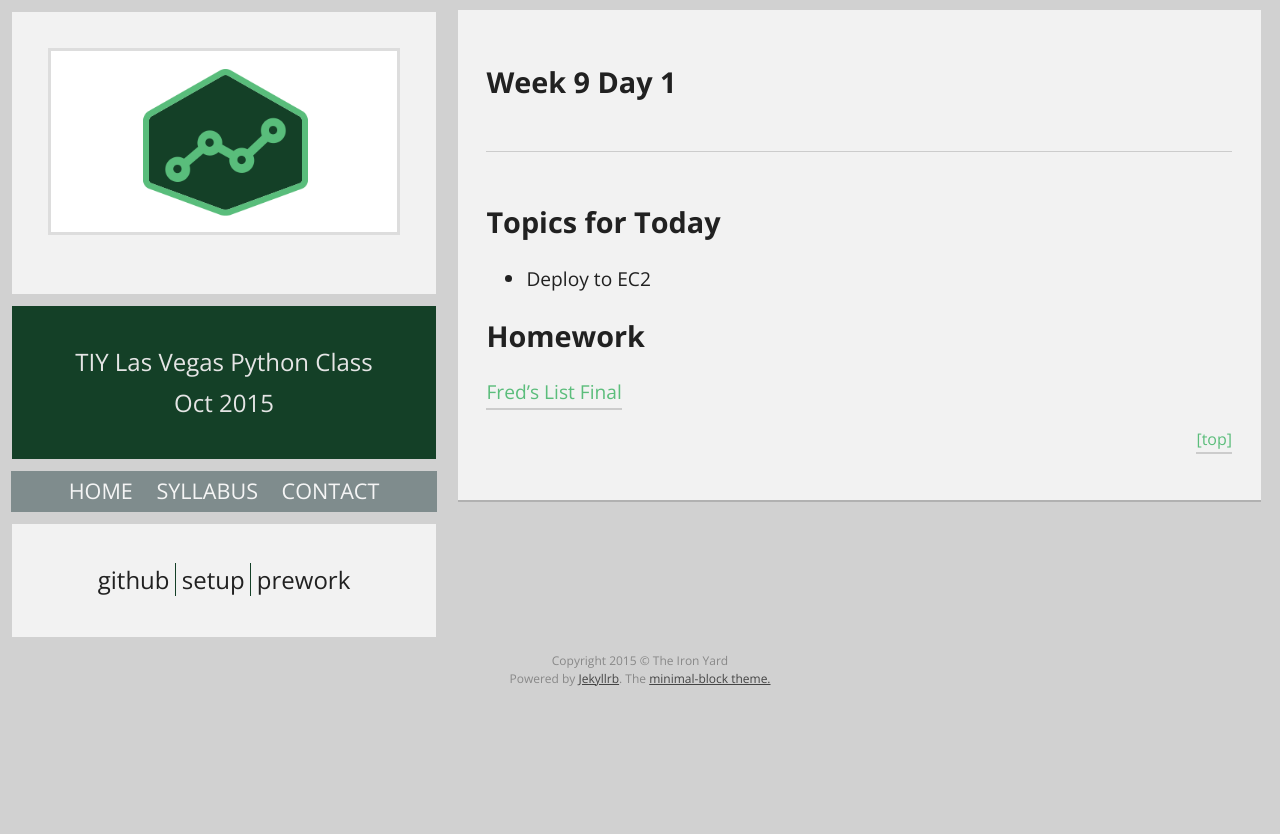
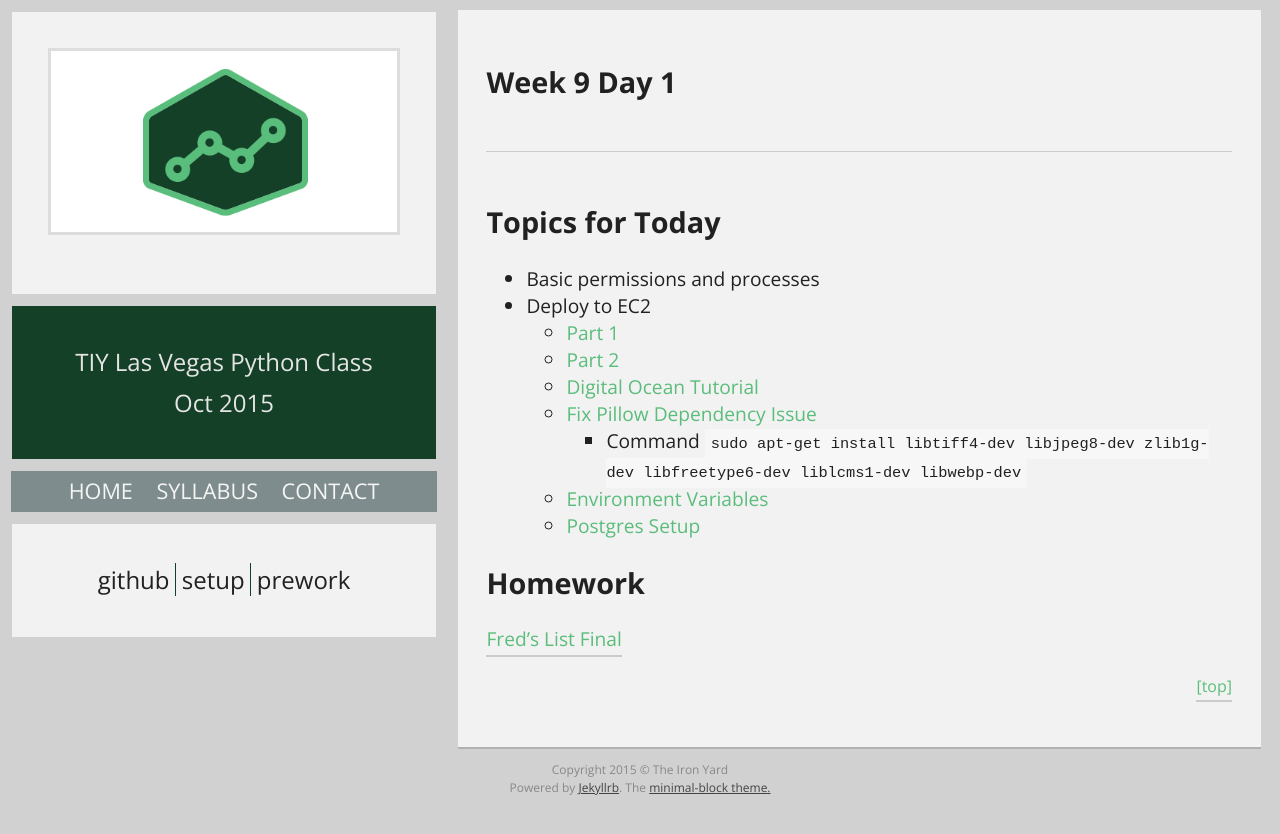
Before and after one commit to tiy-lv-python-2015-10/tiy-lv-python-2015-10.github.io, a Jekyll site: the page built from _posts/2015-11-30-Week-9-Day-1.md, in a window 1280 px wide. Shown: the top 834 px of the page. Built offline with Jekyll 4.4.1, drawn with Linux system fonts in a browser that asks for light colours; Markdown is read by kramdown in place of the engine named in the settings.

Commit message:
Adding links and videos

```diff
--- a/_posts/2015-11-30-Week-9-Day-1.md
+++ b/_posts/2015-11-30-Week-9-Day-1.md
@@ -4,7 +4,15 @@ title: Week 9 Day 1
 ---
 
 # Topics for Today
+* Basic permissions and processes
 * Deploy to EC2
+  * [Part 1](https://www.youtube.com/watch?v=-gLQ3IUs1wk)
+  * [Part 2](https://www.youtube.com/watch?v=0fa4J2KWQa8)
+  * [Digital Ocean Tutorial](https://www.digitalocean.com/community/tutorials/how-to-set-up-django-with-postgres-nginx-and-gunicorn-on-ubuntu-14-04)
+  * [Fix Pillow Dependency Issue](https://pypi.python.org/pypi/Pillow/2.1.0)
+    * Command `sudo apt-get install libtiff4-dev libjpeg8-dev zlib1g-dev libfreetype6-dev liblcms1-dev libwebp-dev`
+  * [Environment Variables](https://help.ubuntu.com/community/EnvironmentVariables#A.2BAH4-.2F.profile)
+  * [Postgres Setup](http://serverfault.com/questions/110154/whats-the-default-superuser-username-password-for-postgres-after-a-new-install)
 
 # Homework
 [Fred's List Final](https://github.com/tiy-lv-python-2015-10/freds-list-final)
```
